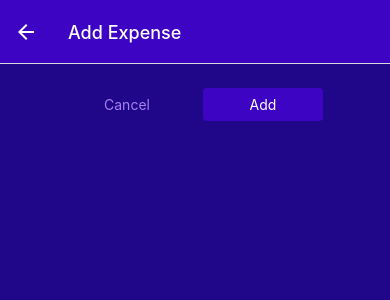
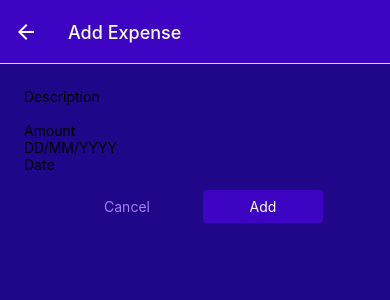
Before and after one commit to 1KRS/exoda-rn, a React Native app: screen /ManageExpense in a window 390 px wide. Shown: the top 300 px of the page. Built offline with nearby package versions, Linux system fonts and the light colour scheme.

Commit message:
Creating an Overall Form

```diff
--- a/components/ManageExpense/ExpenseForm.js
+++ b/components/ManageExpense/ExpenseForm.js
@@ -1,10 +1,27 @@
-import { TextInput, View } from 'react-native';
+import { View } from 'react-native';
 import Input from './Input';
 
 const ExpenseForm = () => {
+const amountChangeHandler = () => {
+
+}
+
+
   return (
     <View>
+      <Input label="Description" textInputConfig={{
+        keyboardType: 'decimal-pad',
+        onChangeText: amountChangeHandler,
+      }}/>
+      <Input label="Amount" textInputConfig={{
+        placeholder: 'DD/MM/YYYY',
+        maxLength: 10,
+        onChangeText: () => {},
 
+      }}/>
+      <Input label="Date" textInputConfig={{
+
+      }}/>
     </View>
   );
 };
--- a/screens/ManageExpense.js
+++ b/screens/ManageExpense.js
@@ -1,5 +1,5 @@
 import { useContext, useLayoutEffect } from 'react';
-import { StyleSheet, TextInput, View } from 'react-native';
+import { StyleSheet, View } from 'react-native';
 import IconButton from '../components/UI/IconButton';
 import { GlobalStyles } from '../constants/styles';
 import Button from '../components/UI/Button';
```
